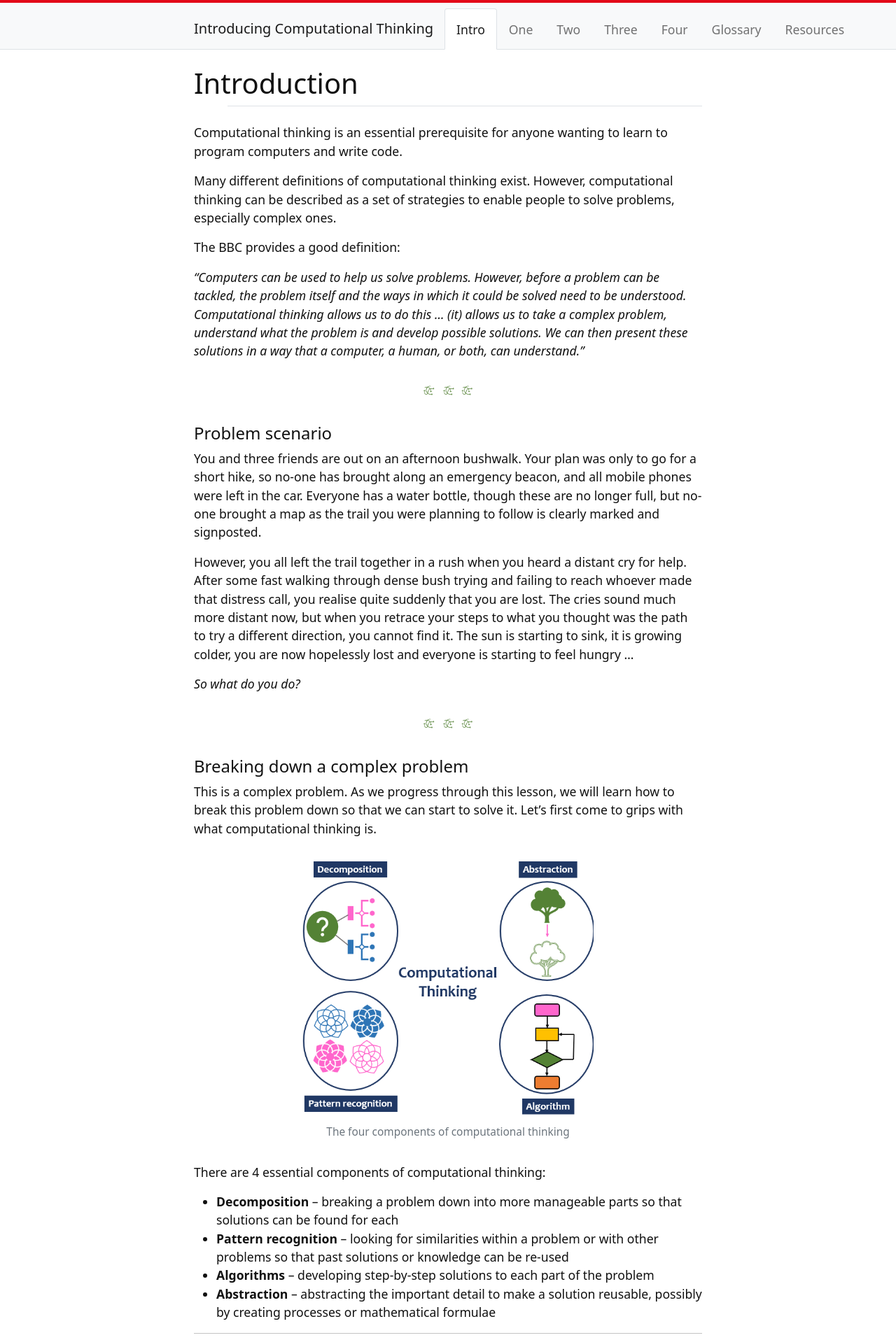
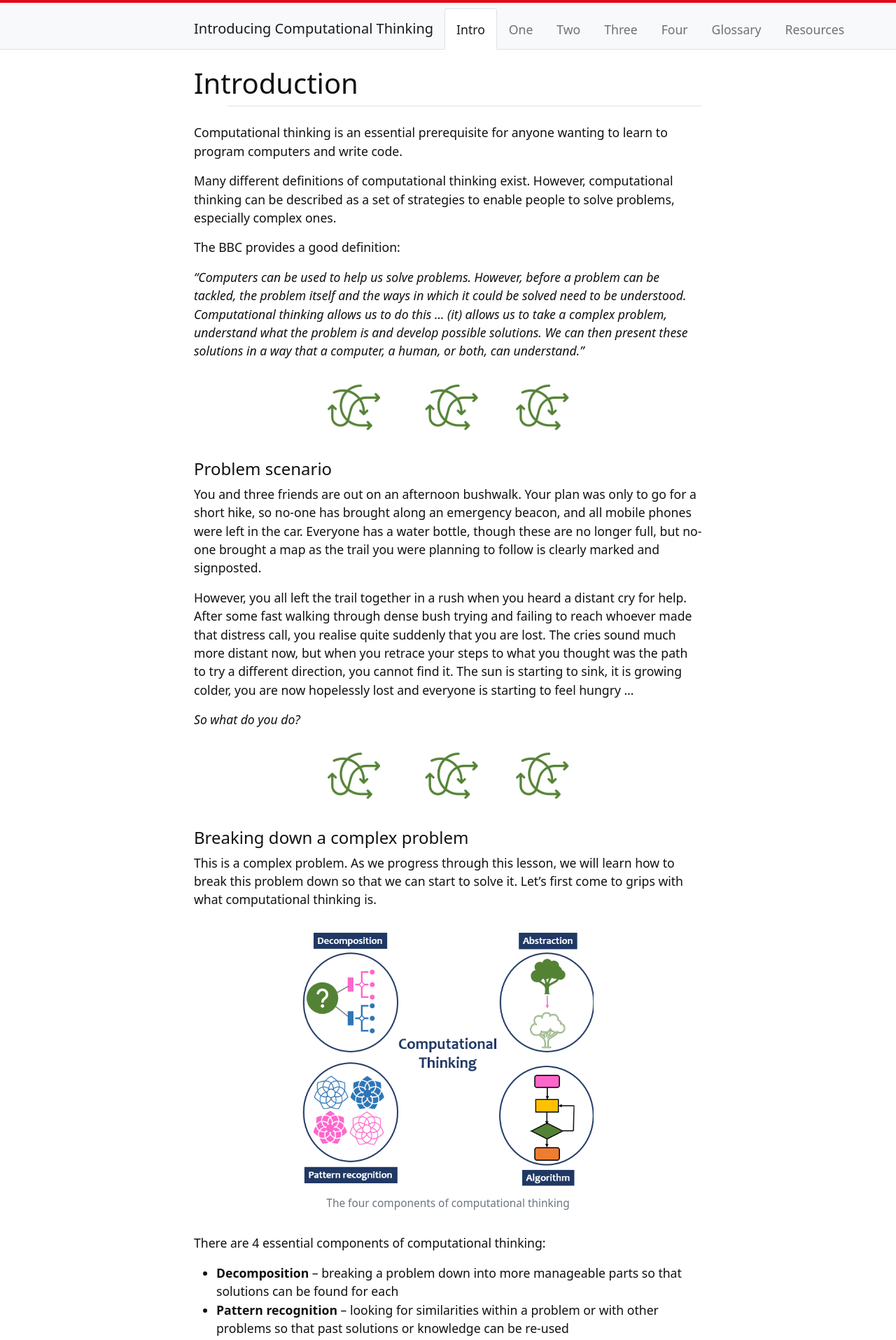
Before and after one commit to weaverbel/intro-computational-thinking, a Jekyll site: the page built from content/0-intro.md, in a window 1280 px wide. Shown: the top 1915 px of the page at 70% size. Built offline with Jekyll 4.4.1, drawn with Linux system fonts in a browser that asks for light colours.

Commit message:
Update 0-intro.md
resize

```diff
--- a/content/0-intro.md
+++ b/content/0-intro.md
@@ -11,7 +11,7 @@ The BBC provides a good definition:
 
 *"Computers can be used to help us solve problems. However, before a problem can be tackled, the problem itself and the ways in which it could be solved need to be understood. Computational thinking allows us to do this ... (it) allows us to take a complex problem, understand what the problem is and develop possible solutions. We can then present these solutions in a way that a computer, a human, or both, can understand."*
 
-{% include figure.html img="arrowing.png" alt="Arrows pointing different ways" width="10%" %}
+{% include figure.html img="arrowing.png" alt="Arrows pointing different ways" width="50%" %}
 
 #### Problem scenario
 
@@ -21,7 +21,7 @@ However, you all left the trail together in a rush when you heard a distant cry
 
 *So what do you do?*
 
-{% include figure.html img="arrowing.png" alt="Arrows pointing different ways" width="10%" %}
+{% include figure.html img="arrowing.png" alt="Arrows pointing different ways" width="50%" %}
 
 #### Breaking down a complex problem
 
@@ -40,7 +40,7 @@ There are 4 essential components of computational thinking:
 
 Professor Jeannette Wing raised computational thinking as an important issue for researchers in a 2006 paper. She stated, *"Informally, computational thinking describes the mental activity in formulating a problem to admit a computational solution. The solution can be carried out by a human or machine, or more generally, by combinations of humans and machines."*
 
-{% include figure.html img="brains.png" alt="brain" width="10%" %}
+{% include figure.html img="brains.png" alt="brain" width="50%" %}
 
 Wing believes that computational thinking is just as important a skill for school children to learn as reading, writing and arithmetic. Increasingly, schools are including computational thinking in school curricula.
 
```
